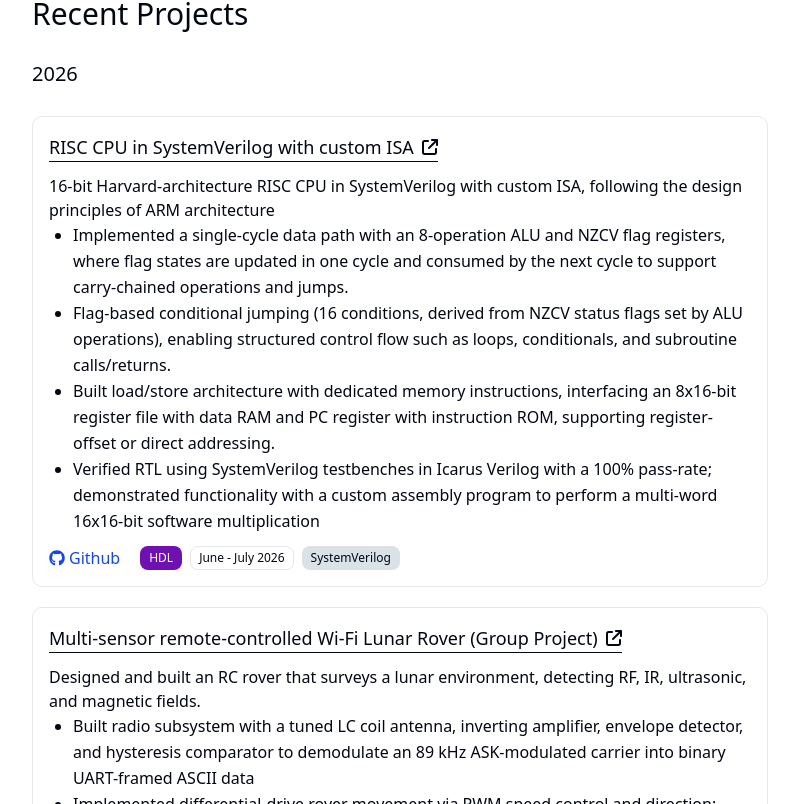
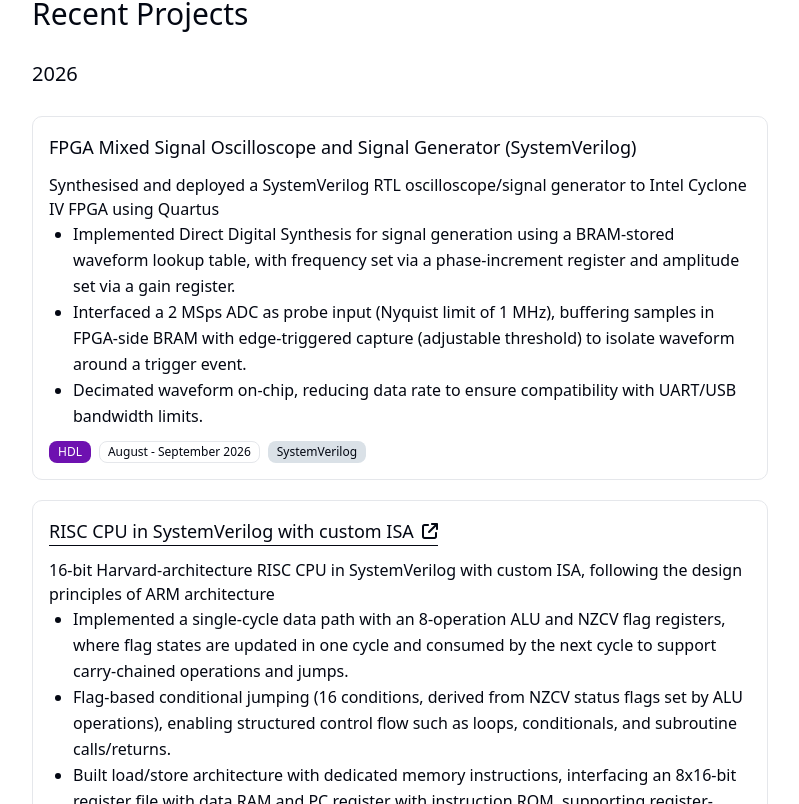
Before and after one commit to m-bleasdale/mbleasdale.com, a Next.js app: page / in a window 1280 px wide. Shown: the part 1576-2380 px from the top of the page, without its empty margins (240-1039 px from the left). Built offline with nearby package versions, Linux system fonts and the light colour scheme.

Commit message:
FPGA project summary

```diff
--- /dev/null
+++ b/src/app/cv/page.js
@@ -0,0 +1,5 @@
+import { redirect } from "next/navigation";
+
+export default function Page() {
+  redirect("/CV.pdf");
+}
--- a/src/app/page.js
+++ b/src/app/page.js
@@ -54,13 +54,25 @@ export default function Home() {
 				<h1 className="text-3xl font-medium mb-2">Recent Projects</h1>
 				<h2 className="text-xl font-medium mb-2">2026</h2>
 				<ProjectCard
-					title="RISC CPU in SystemVerilog with custom ISA" //Bullets needed, describe also custom ISA (asm)
+					title="FPGA Mixed Signal Oscilloscope and Signal Generator (SystemVerilog)"
+					description="Synthesised and deployed a SystemVerilog RTL oscilloscope/signal generator to Intel Cyclone IV FPGA using Quartus"
+					bullets={[
+						"Implemented Direct Digital Synthesis for signal generation using a BRAM-stored waveform lookup table, with frequency set via a phase-increment register and amplitude set via a gain register.",
+						"Interfaced a 2 MSps ADC as probe input (Nyquist limit of 1 MHz), buffering samples in FPGA-side BRAM with edge-triggered capture (adjustable threshold) to isolate waveform around a trigger event.",
+						"Decimated waveform on-chip, reducing data rate to ensure compatibility with UART/USB bandwidth limits.",
+					]}
+					type="HDL"
+					date="August - September 2026"
+					language="SystemVerilog"
+				/>
+				<ProjectCard
+					title="RISC CPU in SystemVerilog with custom ISA"
 					description="16-bit Harvard-architecture RISC CPU in SystemVerilog with custom ISA, following the design principles of ARM architecture"
 					bullets={[
 						"Implemented a single-cycle data path with an 8-operation ALU and NZCV flag registers, where flag states are updated in one cycle and consumed by the next cycle to support carry-chained operations and jumps.",
 						"Flag-based conditional jumping (16 conditions, derived from NZCV status flags set by ALU operations), enabling structured control flow such as loops, conditionals, and subroutine calls/returns.",
 						"Built load/store architecture with dedicated memory instructions, interfacing an 8x16-bit register file with data RAM and PC register with instruction ROM, supporting register-offset or direct addressing.",
-						"Verified RTL using SystemVerilog testbenches in Icarus Verilog with a 100% pass-rate; demonstrated functionality with a custom assembly program to perform a multi-word 16x16-bit software multiplication"
+						"Verified RTL using SystemVerilog testbenches in Icarus Verilog with a 100% pass-rate; demonstrated functionality with a custom assembly program to perform a multi-word 16x16-bit software multiplication."
 					]}
 					type="HDL"
 					date="June - July 2026"
```
Also changed, not shown: 1 other file (tests, documents, lock files or other folders).
